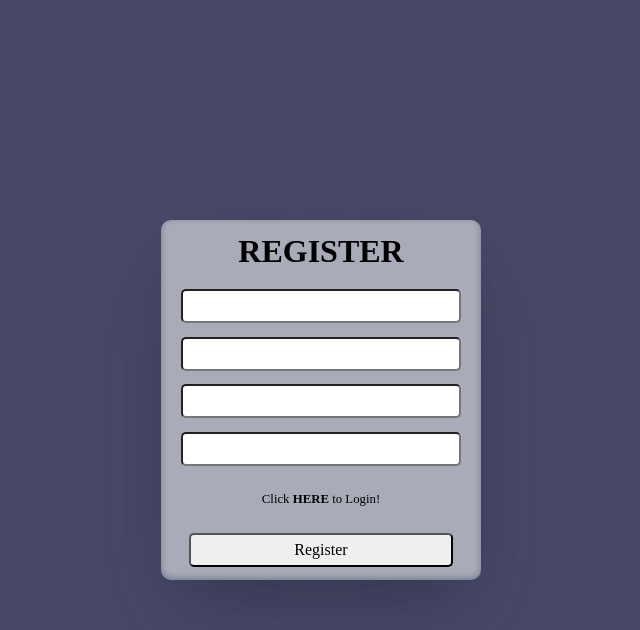
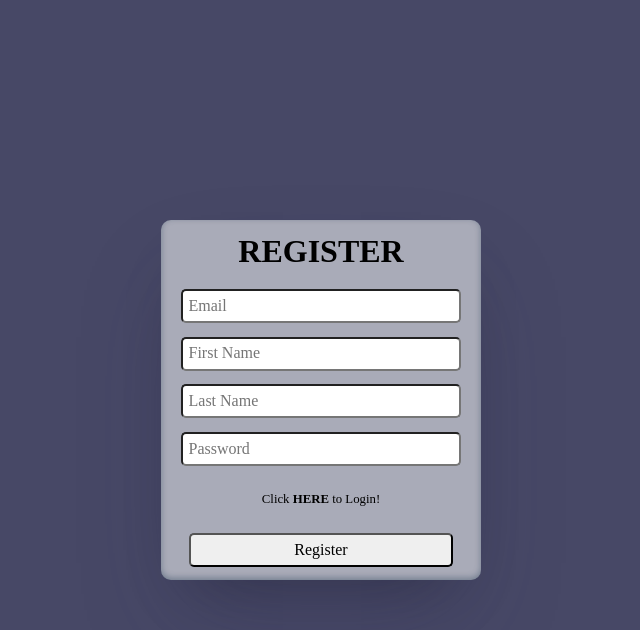
Before and after one commit to AmmonBurgi/personal-study, a React (Create React App) app: page /#/ in a window 1280 px wide. Both pictures are taken after a click on the element "HERE". Shown: the top 630 px of the page, without its empty margins (319-959 px from the left). Built offline with nearby package versions, Linux system fonts and the light colour scheme.

Commit message:
placeholders

```diff
--- a/src/Components/Auth.js
+++ b/src/Components/Auth.js
@@ -29,7 +29,7 @@ const AuthText = styled.p`
     font-size: 1vw;
 `;
 
-function Auth(){
+function Auth(props){
     const [email, setEmail] = useState(''),
         [firstName, setFirstName] = useState(''),
         [lastName, setLastName] = useState(''),
@@ -45,6 +45,7 @@ function Auth(){
             },
             url: '/api/auth/login'
         }).then(res => {
+            props.history.push('/home')
             console.log(res)
         }).catch(err => {
             console.log(err.response)
@@ -63,6 +64,7 @@ function Auth(){
             },
             url: '/api/auth/register'
         }).then(res => {
+            props.history.push('/home')
             console.log(res.data)
         }).catch(err => {
             console.log(err.response)
@@ -77,10 +79,12 @@ function Auth(){
             <AuthForm onSubmit={handleLogin}>
                 <FormTitle>Login</FormTitle>
                 <FormInput
+                placeholder='Email'
                 value={email}
                 type='email'
                 onChange={(e) => setEmail(e.target.value)} />
                 <FormInput
+                placeholder='Password'
                 value={password}
                 type='password'
                 onChange={(e) => setPassword(e.target.value)} />
@@ -93,18 +97,22 @@ function Auth(){
             <AuthForm onSubmit={handleRegister}>
                 <FormTitle>Register</FormTitle>
                 <FormInput
+                placeholder='Email'
                 value={email}
                 type='email'
                 onChange={(e) => setEmail(e.target.value)} />
                 <FormInput
+                placeholder='First Name'
                 value={firstName}
                 type='text'
                 onChange={(e) => setFirstName(e.target.value)} />
                 <FormInput
+                placeholder='Last Name'
                 value={lastName}
                 type='text'
                 onChange={(e) => setLastName(e.target.value)} />
                 <FormInput
+                placeholder='Password'
                 value={password}
                 type='password'
                 onChange={(e) => setPassword(e.target.value)} />
```
Also changed, not shown: 2 other files (tests, documents, lock files or other folders).
